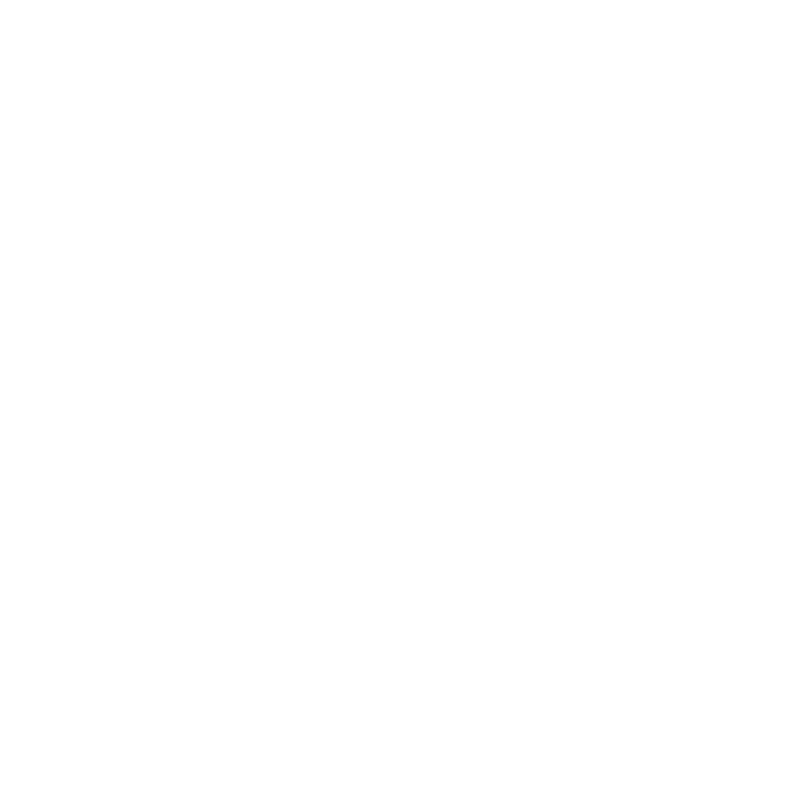
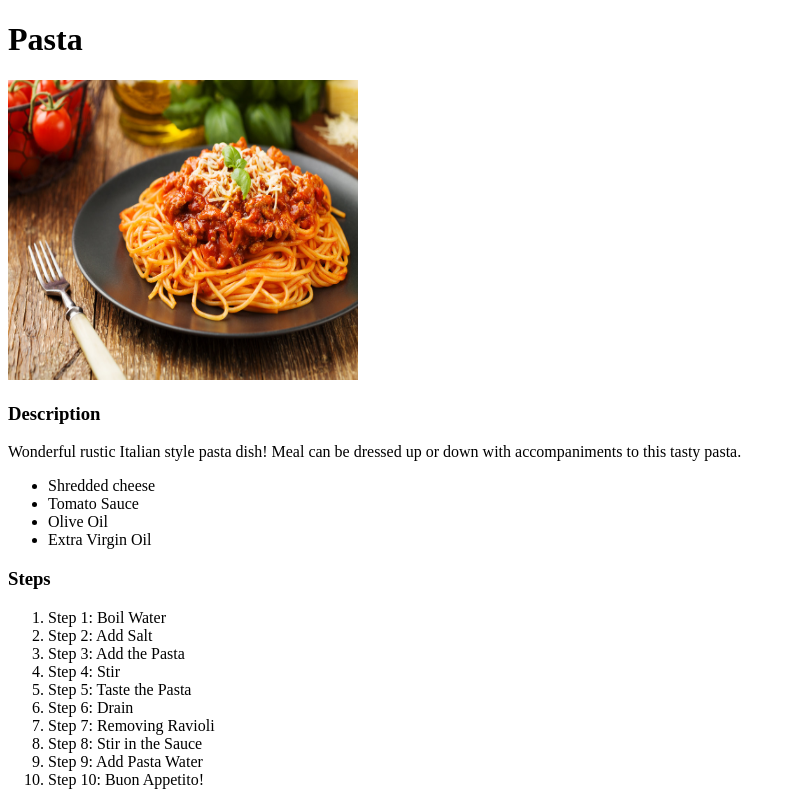
Before and after one commit to ajama29/odin-recipes, a plain HTML site: page recipes/pasta.html in a window 1280 px wide. Shown: the whole page, without its empty margins (0-796 px from the left). Drawn offline with Linux system fonts and the light colour scheme.

Commit message:
add recipe content

```diff
--- a/recipes/pasta.html
+++ b/recipes/pasta.html
@@ -5,6 +5,51 @@
     <title>Pasta</title>
 </head>
 <body>
+    <h1>Pasta</h1>
+    <img src = "../img/pasta.jpeg"
+    alt="Image of tasty pasta"
+    width="350"
+    height="300">
+
+    <h3> Description</h3>
+    <p> Wonderful rustic Italian style pasta dish! Meal can be dressed up or down with accompaniments to this tasty pasta. </p>
+    <ul>
+        <li>Shredded cheese</li>
+
+        <li>Tomato Sauce</li>
+        <li>Olive Oil</li>
+        <li>Extra Virgin Oil</li>
+    </ul>
+    <h3> Steps</h3>
+    <ol>
+        <li>Step 1: Boil Water</li>
+                <li>Step 2: Add Salt</li>
+
+
+                <li>     Step 3: Add the Pasta  </li>
+
+
+                <li>   Step 4: Stir   </li>
+
+                <li> Step 5: Taste the Pasta      </li>
+
+
+                 <li>    Step 6: Drain </li>
+
+                 <li>  Step 7: Removing Ravioli </li>
+
+                 <li>Step 8: Stir in the Sauce</li>
+
+
+
+                <li>  Step 9: Add Pasta Water</li>
+
+
+                <li>  Step 10: Buon Appetito!</li>
+
+
+    </ol>
+
 
 </body>
 </html>
```
Also changed, not shown: img/pasta.jpeg (added).
